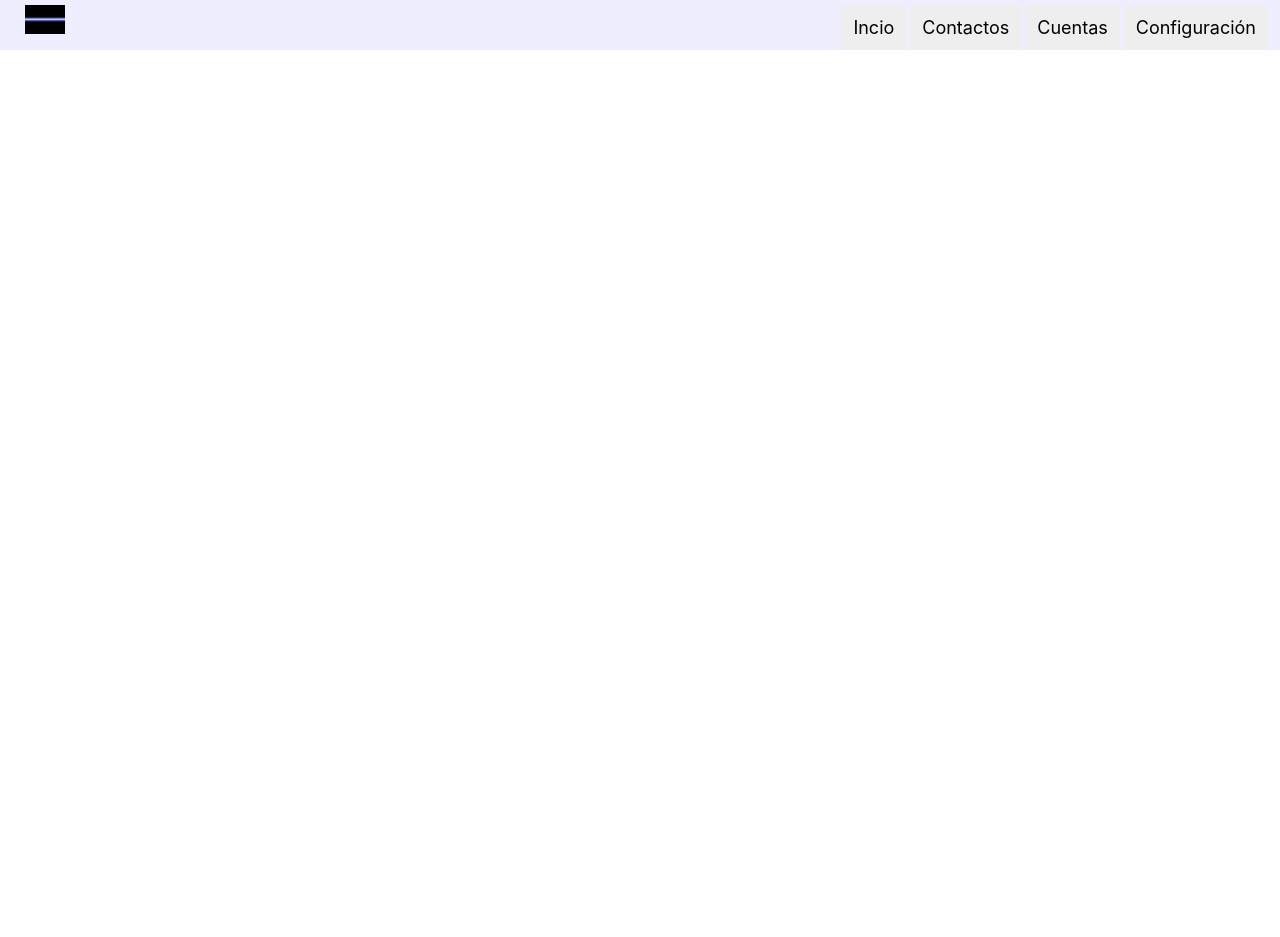
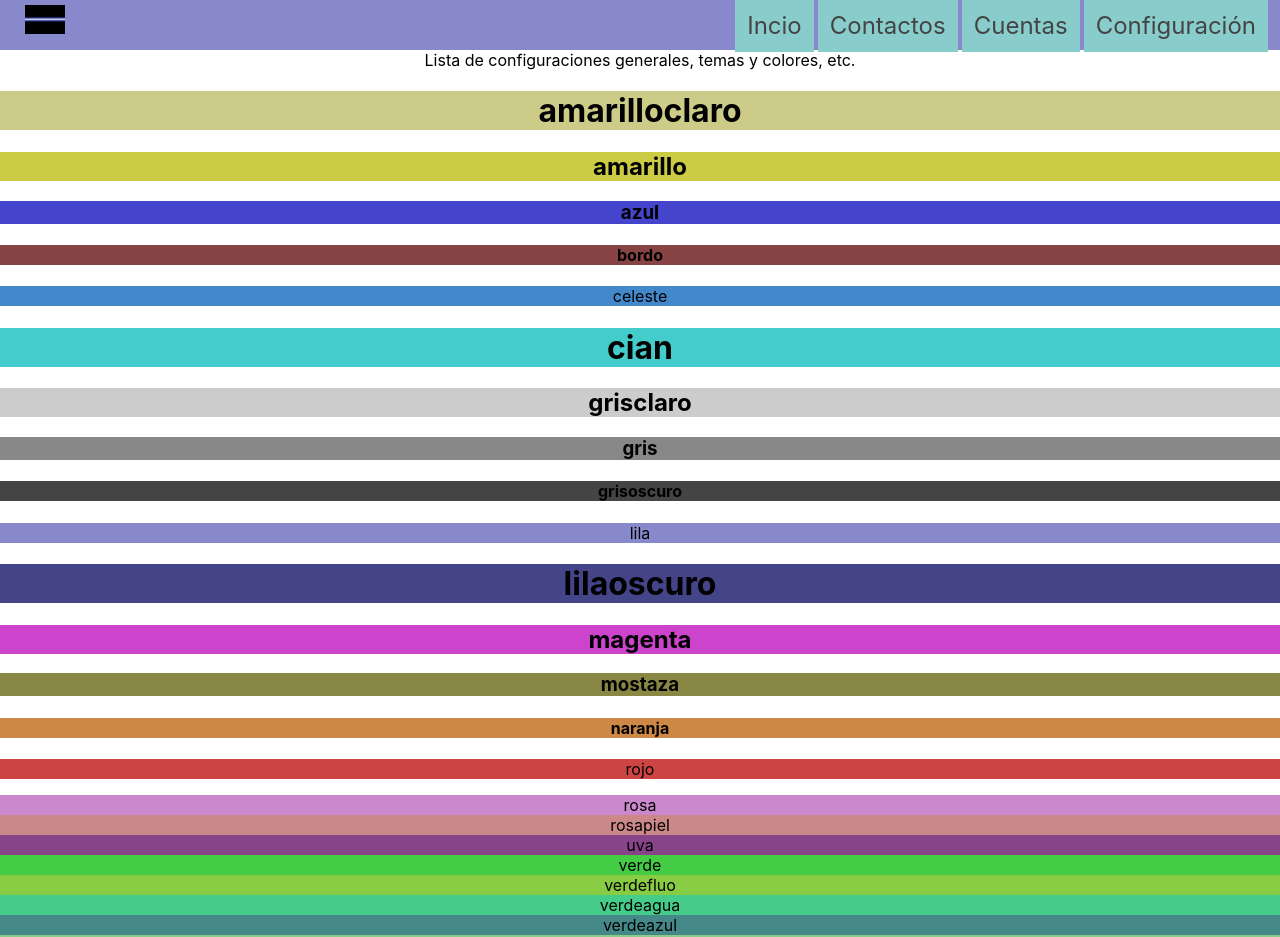
Before and after one commit to gestionar/demogestionar, a React (Create React App) app: page /configuracion in a window 1280 px wide. Shown: the top 937 px of the page. Before the commit the page ends 800 px from the top, so only its background shows below. Built offline with nearby package versions, Linux system fonts and the light colour scheme.

Commit message:
muchos colores

```diff
--- a/src/App.css
+++ b/src/App.css
@@ -6,7 +6,7 @@
 .App-header {
   padding: 5px;
   font-size: 25px;
-  background-color: #eef;
+  background-color: var(--lila);
 }
 .App-logo {
   float: left;
@@ -20,25 +20,26 @@
   text-decoration: none;
 }
 .App-logo a:hover {
-  background-color: #eff;
+  background-color: var(--rosapiel);
 }
 .App-menu {
   float: right;
   margin: 5px;
+
 }
 .btn-menu {
-  background-color: #eee;
-  color: #000;
+  background-color: var(--celestito);
+  color: var(--grisoscuro);
   text-align: center;
   padding: 12px;
+  line-height: 25px;
   text-decoration: none;
-  font-size: 18px;
-  line-height: 25px;
-  border-radius: 4px;
+  font-size: 24px;
+
   margin: 2px;
 }
 .btn-menu:hover {
-  background-color: #eff;
+  background-color: var(--verdeagua);
 }
 
 .App-cuerpo {
--- a/src/App.js
+++ b/src/App.js
@@ -1,9 +1,10 @@
 import React, {Component} from 'react';
 import { Route, Switch, Link } from 'react-router-dom';
 import './App.css';
+import logo from './luzInfo.svg';
 import InicioPag from './paginas/InicioPag';
 import ContactosPag from './paginas/ContactosPag';
-import logo from './luzInfo.svg';
+import ConfigPag from './paginas/ConfigPag';
 
 class App extends Component {
   constructor () {
@@ -30,6 +31,7 @@ class App extends Component {
           <Switch>
             <Route exact path='/inicio' render={() => <InicioPag />} />
             <Route exact path='/contactos' render={() => <ContactosPag/>} />
+            <Route exact path='/configuracion' render={() => <ConfigPag/>} />
           </Switch>
         </div>
       </div>
--- a/src/componentes/BotonInicio.css
+++ b/src/componentes/BotonInicio.css
@@ -1,8 +1,8 @@
 .BotonInicio {
-    background-color: #dff;
+    background-color: var(--grisclaro);
     font-size: 20px;
     padding: 5px;
     margin: 5px;
     cursor: pointer;
-    width: 110%;
+    width: 100%;
 }
--- a/src/index.css
+++ b/src/index.css
@@ -11,3 +11,34 @@ code {
   font-family: source-code-pro, Menlo, Monaco, Consolas, 'Courier New',
     monospace;
 }
+
+:root {
+  --amarillo: #cc4;
+  --amarilloclaro: #cc8;
+  --azul: #44c;
+  --bordo: #844;
+  --celeste: #48c;
+  --celestito: #8cc;
+  --cian: #4cc;
+  --grisclaro: #ccc;
+  --gris: #888;
+  --grisoscuro: #444;
+  --lila: #88c;
+  --lilaoscuro: #448;
+  --magenta: #c4c;
+  --mostaza: #884;
+  --naranja: #c84;
+  --rojo: #c44;
+  --rosa: #c8c;
+  --rosaoscuro: #c48;
+  --rosapiel: #c88;
+  --uva: #848;
+  --verde: #4c4;
+  --verdefluo: #8c4;
+  --verdeagua: #4c8;
+  --verdeazul: #488;
+  --verdeclaro: #8c8;
+  --verdeoscuro: #484;
+  --violeta: #84c;
+  --test: rgba(44, 88, 44, 0.6);
+}
--- /dev/null
+++ b/src/paginas/ConfigPag.jsx
@@ -0,0 +1,36 @@
+import React from 'react';
+
+const ConfigPag = () => {
+    return (
+      <div>Lista de configuraciones generales, temas y colores, etc.
+          <h1 style={{"background": "var(--amarilloclaro)"}}>amarilloclaro</h1>
+          <h2 style={{"background": "var(--amarillo)"}}>amarillo</h2>
+          <h3 style={{"background": "var(--azul)"}}>azul</h3>
+          <h4 style={{"background": "var(--bordo)"}}>bordo</h4>
+          <p style={{"background": "var(--celeste)"}}>celeste</p>
+          <h1 style={{"background": "var(--cian)"}}>cian</h1>
+          <h2 style={{"background": "var(--grisclaro)"}}>grisclaro</h2>
+          <h3 style={{"background": "var(--gris)"}}>gris</h3>
+          <h4 style={{"background": "var(--grisoscuro)"}}>grisoscuro</h4>
+          <p style={{"background": "var(--lila)"}}>lila</p>
+          <h1 style={{"background": "var(--lilaoscuro)"}}>lilaoscuro</h1>
+          <h2 style={{"background": "var(--magenta)"}}>magenta</h2>
+          <h3 style={{"background": "var(--mostaza)"}}>mostaza</h3>
+          <h4 style={{"background": "var(--naranja)"}}>naranja</h4>
+          <p style={{"background": "var(--rojo)"}}>rojo</p>
+          <div style={{"background": "var(--rosa)"}}>rosa</div>
+          <div style={{"background": "var(--rosapiel)"}}>rosapiel</div>
+          <div style={{"background": "var(--uva)"}}>uva</div>
+          <div style={{"background": "var(--verde)"}}>verde</div>
+          <div style={{"background": "var(--verdefluo)"}}>verdefluo</div>
+          <div style={{"background": "var(--verdeagua)"}}>verdeagua</div>
+          <div style={{"background": "var(--verdeazul)"}}>verdeazul</div>
+          <div style={{"background": "var(--verdeclaro)"}}>verdeclaro</div>
+          <div style={{"background": "var(--verdeoscuro)"}}>verdeoscuro</div>
+          <div style={{"background": "var(--violeta)"}}>violeta</div>
+          <div style={{"background": "var(--test)", "height": 60}}>test</div>
+      </div>
+    )
+  };
+
+  export default ConfigPag;
--- a/src/paginas/InicioPag.css
+++ b/src/paginas/InicioPag.css
@@ -8,7 +8,7 @@
 
 .Inicio-indice {
     grid-area: idx;
-    background-color: #edf;
+    background-color: var(--gris);
     padding: 10px;
     text-align: left;
 }
@@ -21,7 +21,8 @@
     grid-area: pie;
     display: flex;
     justify-content: space-evenly;
-    background-color: #ddd;
+    color: var(--amarillo);
+    background-color: var(--grisoscuro);
 }
 
 @media (max-width: 600px) {
--- a/src/paginas/InicioPag.jsx
+++ b/src/paginas/InicioPag.jsx
@@ -6,7 +6,7 @@ const InicioPag = () => {
   return (
     <div className="Inicio-grid">
       <div className="Inicio-detalle">
-        <h1>Proyecto de desarrollo web para la asistencia en la gestión de pequeñas y medianas empresas</h1>
+        <h1 style={{"color": "var(--verdefluo)", "backgroundColor": "var(--lilaoscuro)"}}>Proyecto de desarrollo web para la asistencia en la gestión de pequeñas y medianas empresas</h1>
         <h4>
           Objetivos
         </h4>
@@ -15,13 +15,13 @@ const InicioPag = () => {
           - Detallar el plan a largo plazo, el propósito y la visión del proyecto general<br />
         </p>
         <section>
-          <div style={{"backgroundColor": "#fed"}}>
+          <div style={{"backgroundColor": "var(--mostaza)"}}>
             <a href="https://github.com/gestionar/demogestionar/blob/master/README.md">Instrucciones del repositorio</a>
           </div>
-
+          <p>Las props van a venir del componente de más alto nivel "App". Ver como referenciar secciones de la página usando Routes</p>
           <hr />
         </section>
-        <code style={{"color": "#888"}}>
+        <code style={{"color": "var(--naranja)", "backgroundColor": "var(--grisoscuro)"}}>
           Lorem ipsum dolor sit amet consectetur adipisicing elit. Blanditiis laboriosam a
           neque. Beatae culpa minima quisquam! Voluptates totam autem cupiditate natus temporibus
           perspiciatis nemo earum. Voluptatum nam tempora asperiores numquam.
@@ -34,7 +34,7 @@ const InicioPag = () => {
       <div className="Inicio-indice">
         <h3>Índice</h3>
         <BotonesIncio opciones={["Introducción", "Objetivos", "Plan"]}/>
-        <p>Las props van a venir del componente de más alto nivel "App". Ver como referenciar secciones de la página usando Routes</p>
+
       </div>
       <div className="Inicio-pie">
         <p>Anterior</p><p>Pie de página</p><p>Siguiente</p>
```
Also changed, not shown: 1 other file (tests, documents, lock files or other folders).
